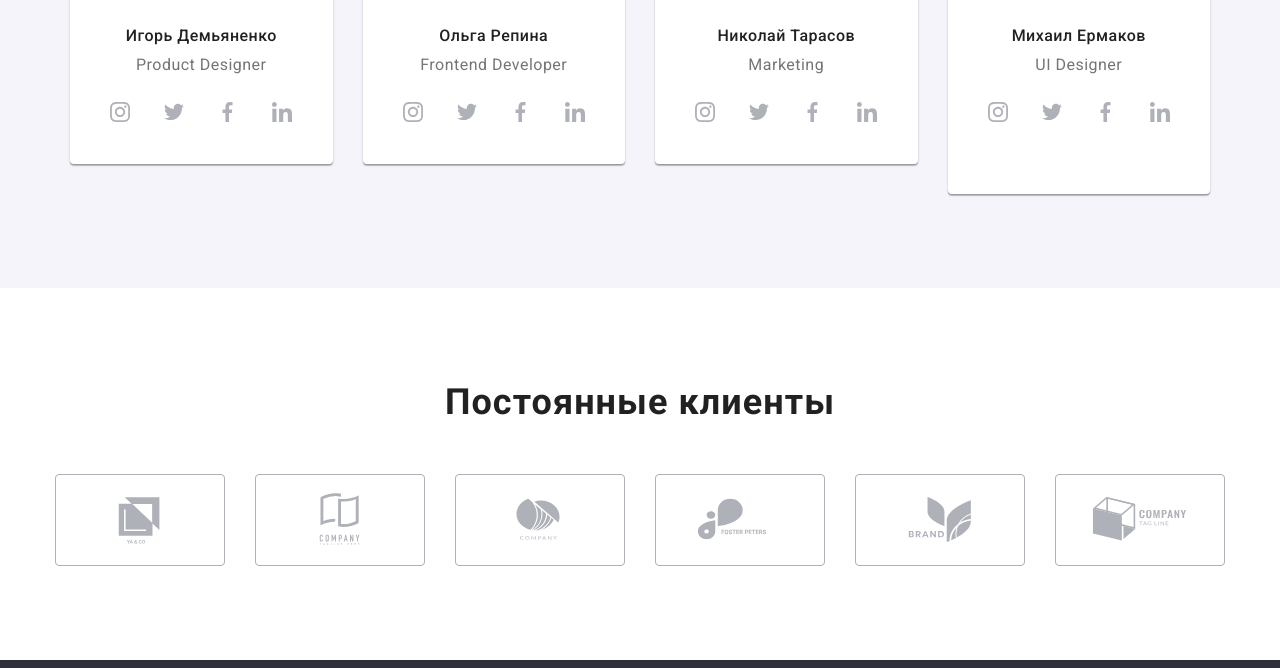
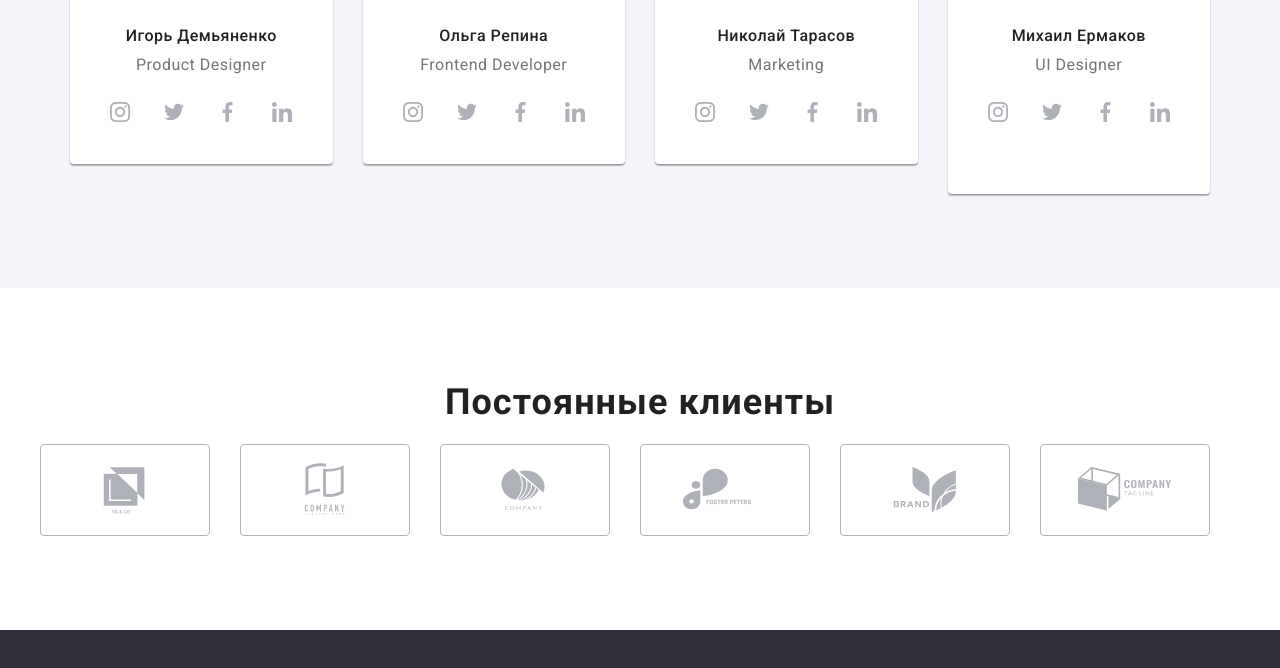
Before and after one commit to Volodymyr-bart/Web-studio, a plain HTML site: page index.html in a window 1280 px wide. Shown: the part 2071-2739 px from the top of the page. Drawn offline with nearby package versions, Linux system fonts and the light colour scheme.

Commit message:
fix client

```diff
--- a/sass/components/_advantages.scss
+++ b/sass/components/_advantages.scss
@@ -32,7 +32,6 @@
     }
     @media screen and (min-width:1200px) {
         display: flex;
-        margin-left: 0;
         &__item{
             margin-left: 0;
             &:not(:last-child) {
--- a/sass/components/_clients.scss
+++ b/sass/components/_clients.scss
@@ -18,7 +18,14 @@
         }
 
     @media screen and (min-width:1200px) {
+        display: flex;
+
         &__item {
+            margin-left: 0;
+            margin-top: 0;
+            &:not(:last-child) {
+                margin-right: var(--card-set-gap);
+            }
                 flex-basis: calc(100% / 6 - var(--card-set-gap));
             }
     }
```
Also changed, not shown: css/main.css, css/main.min.css, 2 other files.
